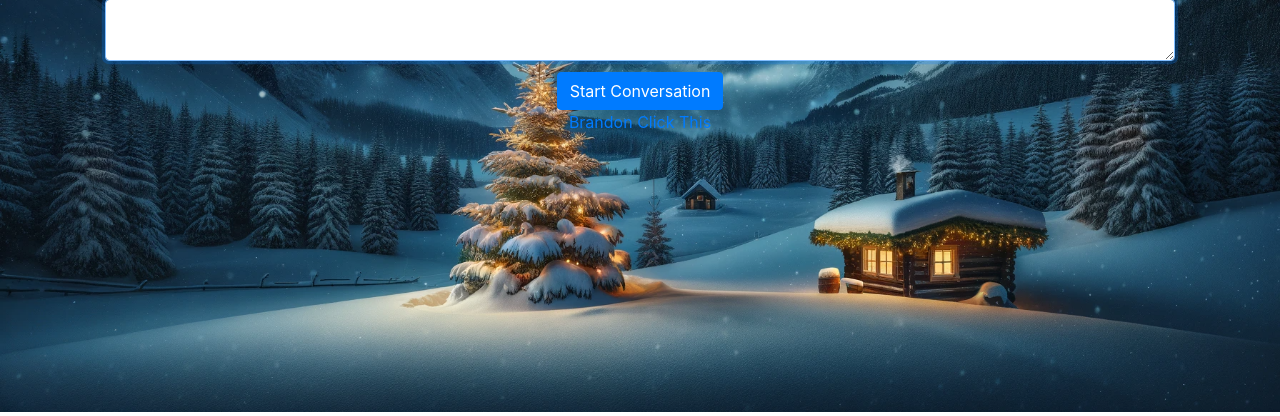
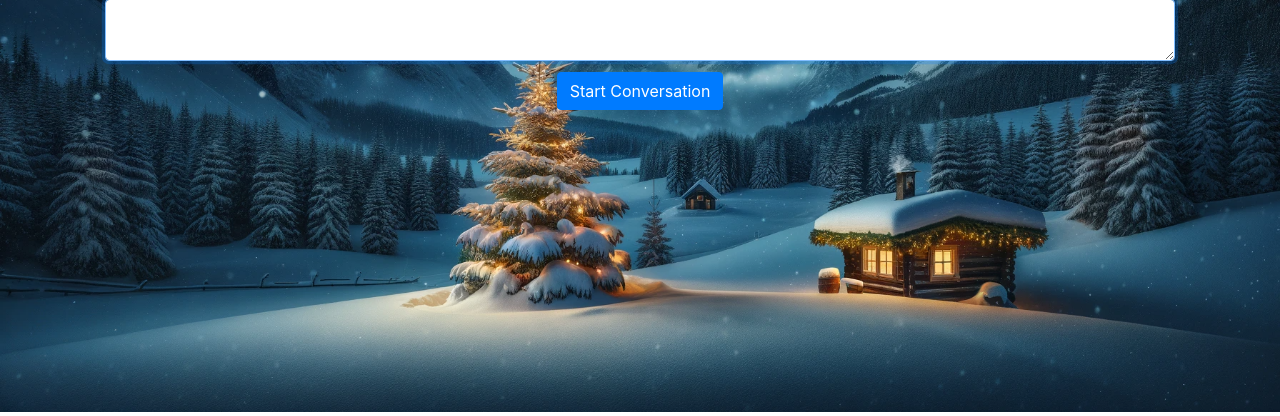
Before and after one commit to ChrisW3/Clarence.AI, a Django app: page / in a window 1280 px wide. Shown: the part 319-735 px from the top of the page. Run offline with Django 4.2, Linux system fonts and the light colour scheme; some libraries are stand-ins or nearby versions.

Commit message:
removed link

```diff
--- a/clarence/templates/clarence/index.html
+++ b/clarence/templates/clarence/index.html
@@ -9,7 +9,6 @@
             <textarea id="questionContent" class="form-control"></textarea>
             <input type="button" id="submitButton" class="btn btn-primary" value="Start Conversation">
         </form>
-        <a href="https://amzn.to/3TOLGwR">Brandon Click This</a>
     </div>
 
     <div id="chat-view" class="container">
```
